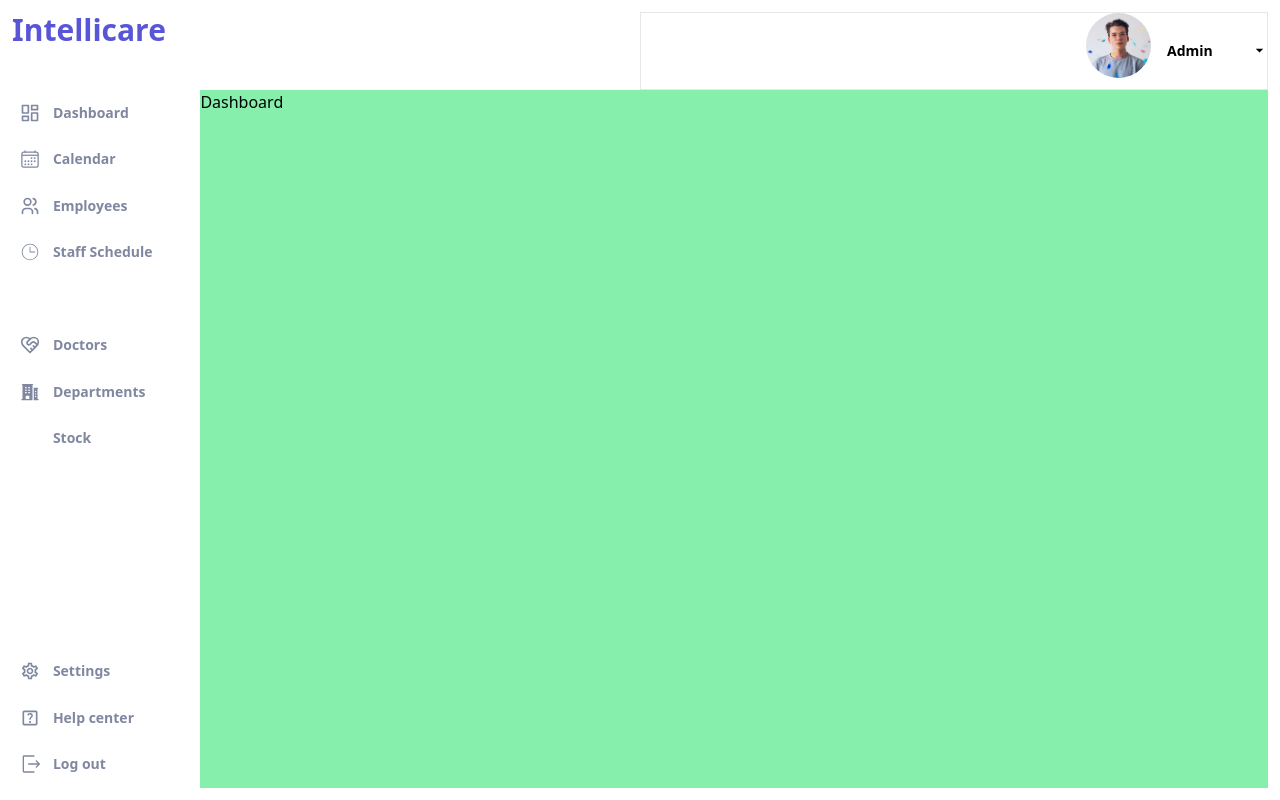
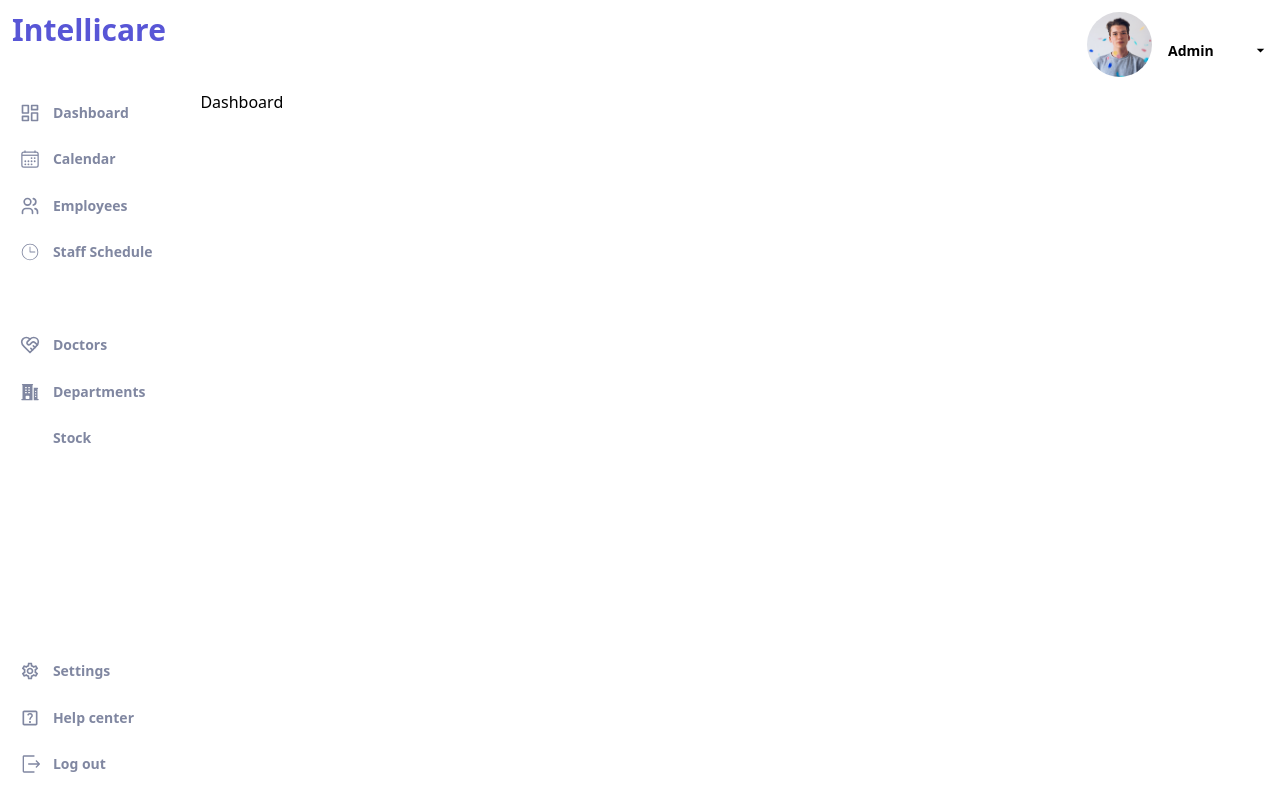
Before and after one commit to Health-Wizard/client, a React (Vite) app: page / in a window 1280 px wide. Built offline with nearby package versions, Linux system fonts and the light colour scheme; some icons are missing.

Commit message:
border removed

```diff
--- a/src/modules/Dashboard/Dashboard.tsx
+++ b/src/modules/Dashboard/Dashboard.tsx
@@ -3,7 +3,7 @@ import Layout from "@modules/Shared/layout/Layout";
 export const Dashboard = () => {
   return (
     <Layout>
-      <div className="h-full w-full bg-green-300">Dashboard</div>
+      <div className="h-full w-full ">Dashboard</div>
     </Layout>
   );
 };
--- a/src/modules/Shared/layout/Layout.tsx
+++ b/src/modules/Shared/layout/Layout.tsx
@@ -20,7 +20,7 @@ export default function Layout({ children }: { children: React.ReactNode }) {
         <div className="text-primary text-3xl font-bold">
           <h1>Intellicare</h1>
         </div>
-        <div className="flex gap-x-4 h-full w-[50%] justify-end border">
+        <div className="flex gap-x-4 h-full w-[50%] justify-end ">
           <div className="h-full w-[20%] max-w-[65px] max-h-[65px] rounded-full ">
             <img src={profile} className="h-full w-full rounded-full" alt="" />
           </div>
```
